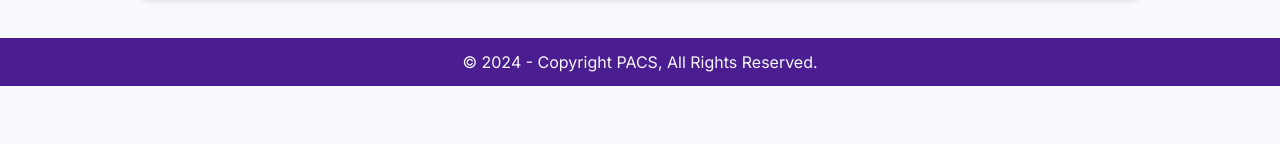
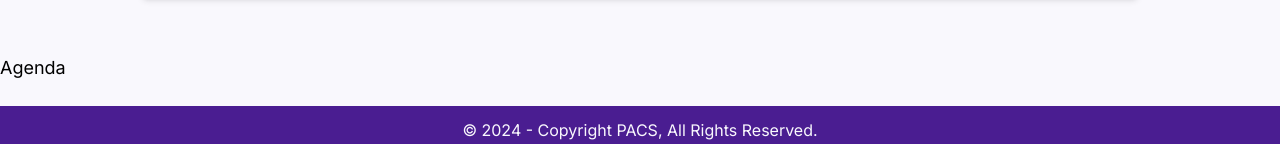
Before and after one commit to PACS-TMU/networking-night, a Next.js app: page / in a window 1280 px wide. Shown: the part 1526-1670 px from the top of the page. Before the commit the page ends 1612 px from the top, so only its background shows below. Built offline with nearby package versions, Linux system fonts and the light colour scheme.

Commit message:
creating agenda

```diff
--- /dev/null
+++ b/src/app/_components/agenda.jsx
@@ -0,0 +1,7 @@
+export default function Agenda() {
+    return (
+        <section id="agenda" className="lg:text-lg">
+            <h1>Agenda</h1>
+        </section>
+    );
+}
--- a/src/app/page.js
+++ b/src/app/page.js
@@ -1,11 +1,13 @@
 import Intro from '@/app/_components/intro';
 import About from '@/app/_components/about';
+import Agenda from '@/app/_components/agenda';
 
 export default function Home() {
   return (
     <>
       <Intro />
       <About />
+      <Agenda />
     </>
   );
 }
```
